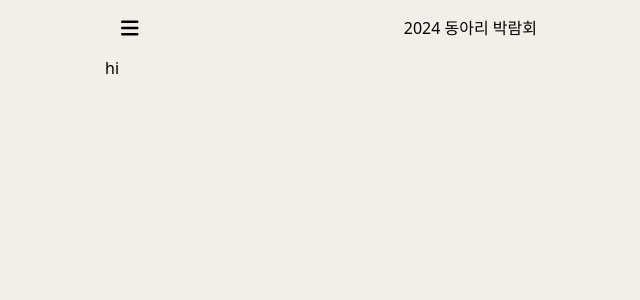
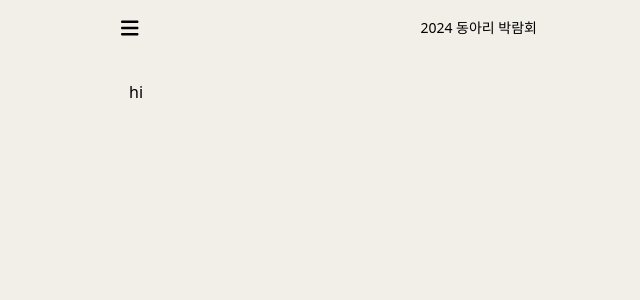
Before and after one commit to Antraxmin/sch-club-fair, a Next.js app: page / in a window 1280 px wide. Shown: the top 300 px of the page, without its empty margins (311-951 px from the left). Built offline with nearby package versions, Linux system fonts and the light colour scheme.

Commit message:
feat: 메인페이지 수정

```diff
--- a/components/common/Layout.tsx
+++ b/components/common/Layout.tsx
@@ -21,7 +21,7 @@ export default function Layout({ children }: LayoutProps) {
   return (
     <div className="bg-[#F2EFE8] min-h-screen">
       <div className="h-full max-w-md mx-auto ">
-        <div className="h-screen">
+        <div className="h-full">
           <div className="flex items-center justify-between p-4">
             <div>
               <FontAwesomeIcon
@@ -31,7 +31,7 @@ export default function Layout({ children }: LayoutProps) {
                 className="cursor-pointer"
               />
             </div>
-            <div>2024 동아리 박람회</div>
+            <div className="text-sm">2024 동아리 박람회</div>
           </div>
           <Drawer isOpen={isDrawerOpen} onClose={closeDrawer} />
           {isDrawerOpen && (
@@ -40,7 +40,7 @@ export default function Layout({ children }: LayoutProps) {
               onClick={closeDrawer}
             />
           )}
-          <div>{children}</div>
+          <div className="p-6">{children}</div>
         </div>
       </div>
     </div>
--- a/pages/booth/index.tsx
+++ b/pages/booth/index.tsx
@@ -1,9 +1,10 @@
+import ClubList from "@/components/booth/ClubList";
 import Image from "next/image";
 
 export default function BoothPage() {
   return (
     <>
-      <div className="mt-4 flex flex-col items-center">
+      <div className=" flex flex-col items-center">
         <div className="bg-[#2B9F70] text-white text-sm py-1.5 px-6 rounded-full shadow-lg mb-4">
           <span>동아리 부스 안내</span>
         </div>
@@ -16,6 +17,7 @@ export default function BoothPage() {
             alt={""}
           />
         </div>
+        <ClubList />
       </div>
     </>
   );
```
